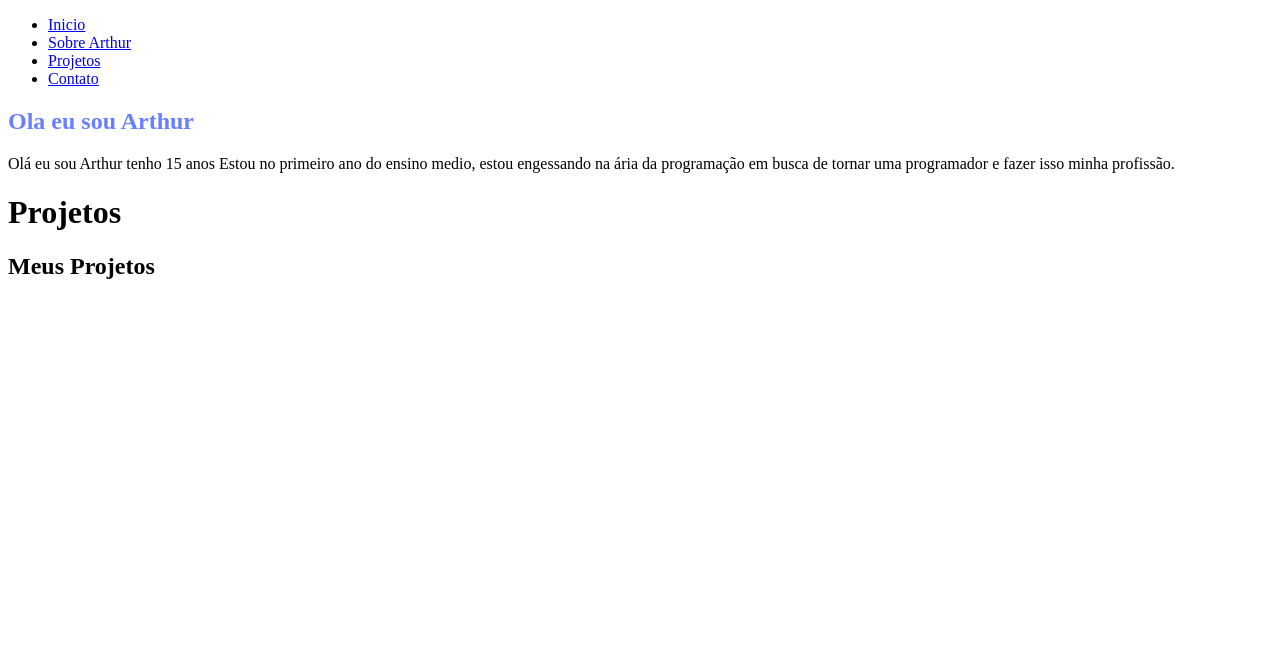
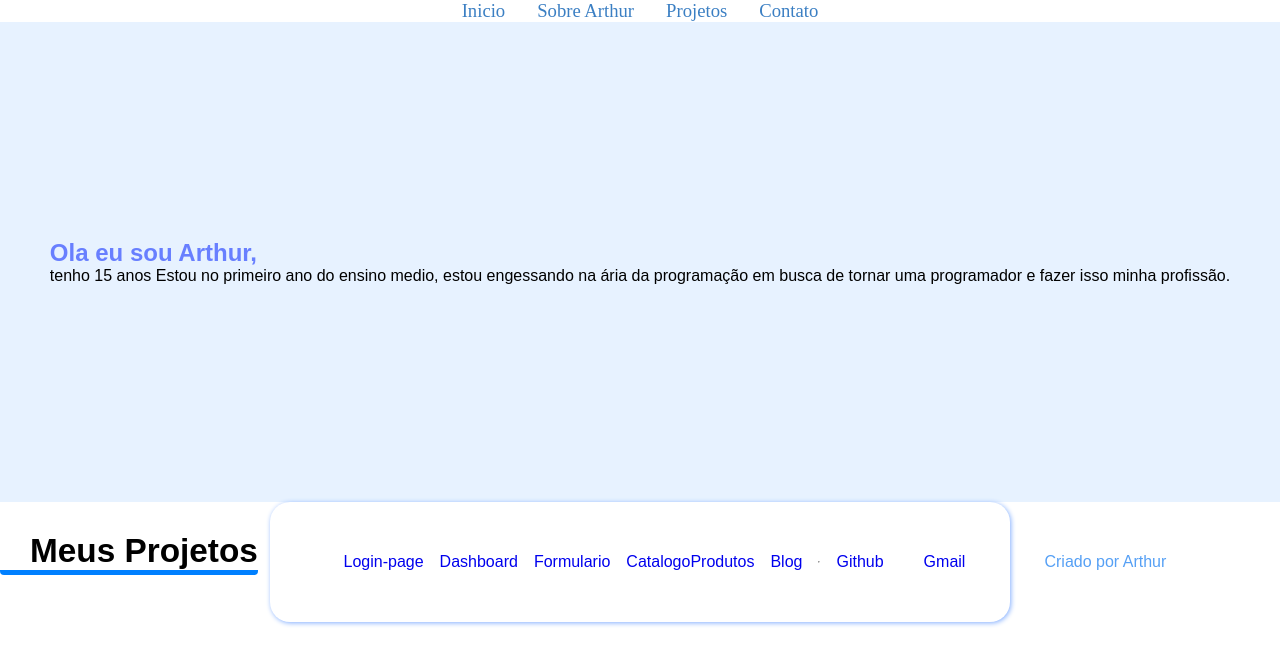
Before and after one commit to ArtleandroMDM/projetos-paginas, a plain HTML site: page portfolio/index.html in a window 1280 px wide. Drawn offline with Linux system fonts and the light colour scheme.

Commit message:
portifoliup02

```diff
--- a/portfolio/formulario/Formulario.css
+++ b/portfolio/formulario/Formulario.css
@@ -28,5 +28,5 @@ label{
 }
 
 form {
-    border: 1px solid #ff0000;
+    border: 1px solid #333;
 }
--- a/portfolio/index.html
+++ b/portfolio/index.html
@@ -4,6 +4,7 @@
     <meta charset="UTF-8" />
     <meta name="viewport" content="width=device-width, initial-scale=1.0" />
     <title>Portifolio</title>
+    <link rel="stylesheet" href="style.css">
   </head>
   <body>
     <div id="header-container">
@@ -20,9 +21,9 @@
       <section id="Inicio">
         <div id="home-container">
           <div id="#SobreMim">
-            <h1> <span style="color: #687fff">Ola eu sou Arthur</span></h1>
+            <h1> <span style="color: #687fff">Ola eu sou Arthur,</span></h1>
             <p>
-                Olá eu sou Arthur tenho 15 anos Estou no primeiro ano do ensino medio,
+                 tenho 15 anos Estou no primeiro ano do ensino medio,
                 estou engessando na ária da programação em busca de tornar uma programador
                 e fazer isso minha profissão.
 
@@ -34,7 +35,29 @@
       <section id="Projetos">
           <h1>Meus   Projetos</h1>
           <div id="Projetos-container">
-         <a href=""></a>
+         <a href="landingpage/Landingpage.html">Login-page</a>
+         <a href="dashboard/dashboard.html">Dashboard</a>
+         <a href="formulario/formulario.html">Formulario</a>
+         <a href="catalogoProdutos/loja.html">CatalogoProdutos</a>
+         <a href="blog/index.html">Blog</a>
+         <hr>
+              <footer>
+                <div id="footer-align">
+                    <a href="https://devgunix.github.io/portfolio" target="_blank">
+                    </a>
+                    <section id="social-footer">
+                        <a href="https://github.com/ArtleandroMDM" target="_blank">
+                          Github
+                        </a>
+                        <a href="arthurleandro085@gmail.com" target="_blank">
+                          Gmail
+                        </a>
+                        <a href="">
+                        </a>
+                    </section>
+                    <p> Criado por Arthur</p>
+                </div>
+            </footer>
     </main>
   </body>
 </html>
--- a/portfolio/style.css
+++ b/portfolio/style.css
@@ -0,0 +1,142 @@
+/* Configurações globais */
+/* Ou seja, as configurações iniciais, basicas (sujeito a mudanças) */
+
+* {
+  margin: 0;
+  padding: 0;
+}
+
+::-webkit-scrollbar { /* Scroll */
+  width: 15px; /* Largura do Scroll */
+  background: #112e4d;
+}
+::-webkit-scrollbar-thumb { /* O retangulo interno do Scroll */
+  background-color: rgba(114, 114, 253, 0.644);
+  border-radius: 30px; /* Arredondamento da borda */
+}
+
+html {
+  scroll-behavior: smooth;
+  scroll-padding-top: 90px;
+}
+
+a {
+  text-decoration: none;
+}
+
+#header-container {
+  width: 80%;
+  display: flex;
+  justify-content: space-between;
+}
+
+#header-container ul {
+  display: flex;
+  gap: 4vh;
+  list-style: none;
+  display: flex;
+  align-items: center;
+  justify-content: center;
+  width: 100vw;
+}
+
+nav ul li a {
+  color: #3b7fc3;
+  text-align: center;
+}
+
+nav a,
+nav li {
+  color: white;
+  font-size: 14pt;
+  transition: all 0.3s ease-in-out;
+}
+
+nav a:hover {
+  color: rgba(82, 122, 242, 1);
+}
+
+nav li:hover {
+  transform: scale(1.1);
+}
+
+main {
+  font-family: Poppins, sans-serif;
+}
+
+#Inicio {
+  width: 100%;
+  height: 60vh;
+  background-color: rgb(231, 242, 255);
+  display: flex;
+  justify-content: center;
+  align-items: center;
+}
+
+#SobreMim {
+  width: 100%;
+  height: 70vh;
+  background: #11273e;
+  color: white;
+  display: flex;
+}
+
+#SobreMim h1,
+#Projetos h1 {
+  font-size: 25pt;
+  padding: 30px 0px 0px 30px;
+  border-bottom: 5px solid #0080ff;
+  border-radius: 4px;
+  display: inline-block;
+  position: absolute;
+}
+
+.title-section-dark {
+  background: #598ac5;
+  color: white;
+  padding-top: 10px;
+  text-align: center;
+  display: none;
+}
+
+#Projetos-container {
+  display: flex;
+  justify-content: center;
+  align-items: center;
+  margin: auto;
+  gap: 2vh;
+  width: 700px;
+  background: white;
+  padding: 20px;
+  border-radius: 20px;
+  box-shadow: 1px 1px 5px rgb(130, 174, 255);
+}
+
+#Projetos p {
+  min-width: 200px;
+  max-width: 300px;
+  text-align: center;
+}
+
+footer {
+  width: 100px;
+  height: 10vh;
+  display: flex;
+  background: #fff;
+  justify-content: center;
+  color: rgb(86, 160, 245);
+  font-family: Poppins, sans-serif;
+}
+
+#social-footer {
+  display: flex;
+  justify-content: center;
+  gap: 5vh;
+}
+
+#footer-align {
+  width: 100%;
+  display: flex;
+  justify-content: space-between;
+  align-items: center;
+}
```
Also changed, not shown: portfolio/formulario/Imagens/wallpaperflare.com_wallpaper.jpg (added).
